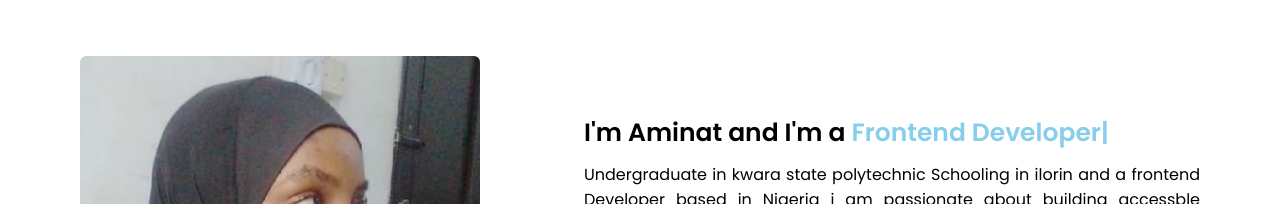
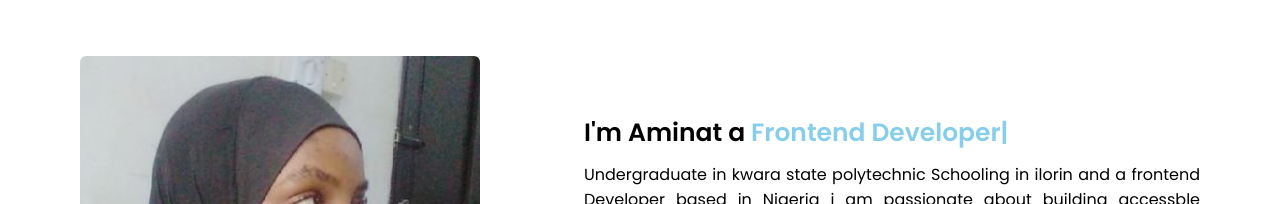
Before and after one commit to abosedeyahyah/my-cv-, a plain HTML site: page index.html in a window 1280 px wide. Shown: the part 970-1174 px from the top of the page. Drawn offline with nearby package versions, Linux system fonts and the light colour scheme; files whose address does not match are found by name.

Commit message:
Update index.html

```diff
--- a/index.html
+++ b/index.html
@@ -4,7 +4,7 @@
     <meta charset="UTF-8" />
     <meta http-equiv="X-UA-Compatible" content="IE=edge" />
     <meta name="viewport" content="width=device-width, initial-scale=1.0" />
-    <title>Document</title>
+    <title>my-portifolio</title>
     <title>Aminat - frontend developer</title>
     <link rel="icon" type="image/x-icon" href="/images/favicon.png" />
     <link rel="stylesheet" href="styles.css" />
@@ -76,7 +76,7 @@
           </div>
           <div class="column right">
             <div class="text">
-              I'm Aminat and I'm a <span class="typing-2"></span>
+              I'm Aminat a <span class="typing-2"></span>
             </div>
             <p>
               Undergraduate in kwara state polytechnic Schooling in ilorin and a frontend
```
